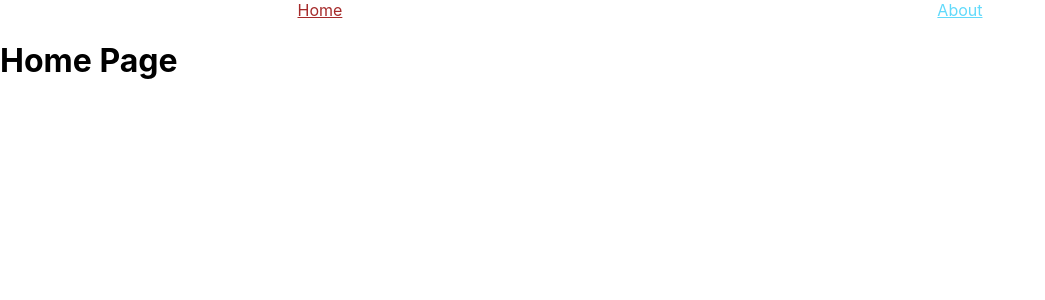
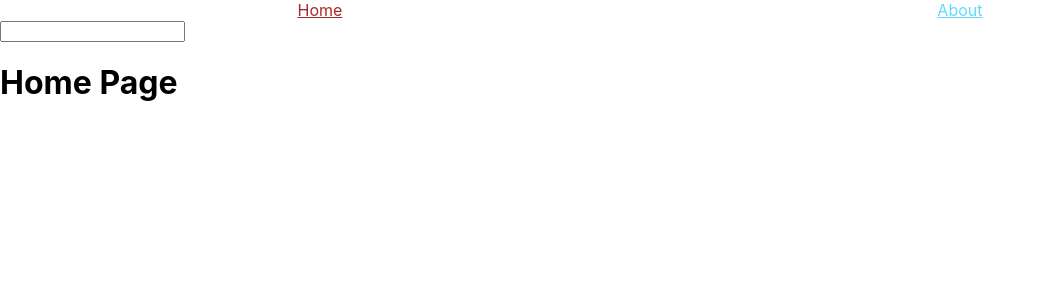
Before and after one commit to AlexOlga/RickiAndMorty, a React (Create React App) app in the folder react-components/: page / in a window 1280 px wide. Shown: the top 300 px of the page, without its empty margins (0-1045 px from the left). Built offline with nearby package versions, Linux system fonts and the light colour scheme.

Commit message:
feat: add search bar

```diff
--- a/react-components/src/App.tsx
+++ b/react-components/src/App.tsx
@@ -4,11 +4,13 @@ import Navigation from "./components/navigation";
 import About from "./components/about";
 import ErrorPage from "./components/error-page";
 import HomePage from "components/home-page";
+import SearchBar from "components/search-bar";
 
 function App() {
   return (
     <div>
       <Navigation />
+      <SearchBar />
       <Routes>
         <Route path="/" element={<HomePage />} />
         <Route path="/about" element={<About />} />
--- /dev/null
+++ b/react-components/src/components/search-bar.tsx
@@ -0,0 +1,30 @@
+import React, { Component } from "react";
+type SearchState = {
+  inputText: string;
+};
+
+class SearchBar extends Component<Record<string, never>, SearchState> {
+  state = {
+    inputText: "",
+  };
+  handleInputChange = (e: React.ChangeEvent<HTMLInputElement>): void => {
+    const {
+      target: { value: inputText },
+    } = e;
+    this.setState({ inputText });
+    console.log(this.state.inputText);
+  };
+  render() {
+    const { inputText } = this.state;
+    return (
+      <>
+        <input
+          type="text"
+          value={inputText}
+          onChange={this.handleInputChange}
+        />
+      </>
+    );
+  }
+}
+export default SearchBar;
```
